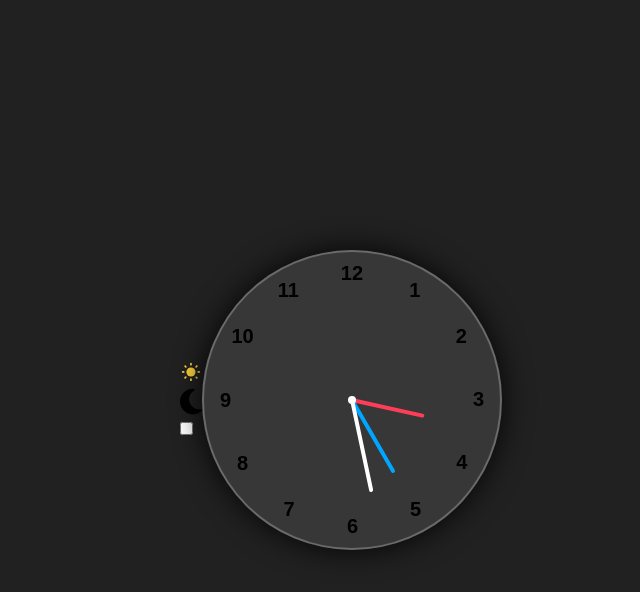
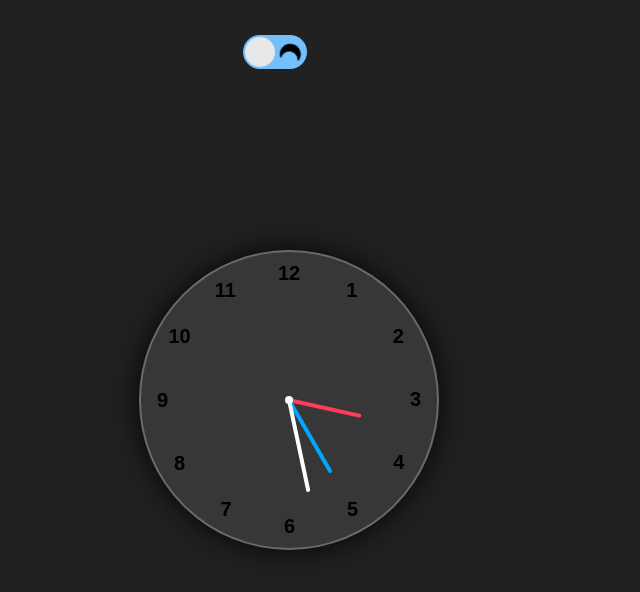
Before and after one commit to vishnu1100/JavaScript-Fun-projects, a plain HTML site: page Analog Clock/index.html in a window 1280 px wide. Shown: the whole page, without its empty margins (299-939 px from the left). Drawn offline with Linux system fonts and the light colour scheme.

Commit message:
Update style.css

```diff
--- a/Analog Clock/style.css
+++ b/Analog Clock/style.css
@@ -66,3 +66,118 @@ body{
     height: var(--h);
     border-radius: 8px;
 }
+
+
+.switch {
+    font-size: 17px;
+    position: relative;
+    display: inline-block;
+    width: 64px;
+    height: 34px;
+  }
+
+  .switch input {
+    opacity: 0;
+    width: 0;
+    height: 0;
+  }
+
+  .slider {
+    position: absolute;
+    cursor: pointer;
+    top: 0;
+    left: 0;
+    right: 0;
+    bottom: 0;
+    background-color: #73C0FC;
+    transition: .4s;
+    border-radius: 30px;
+  }
+
+  .slider:before {
+    position: absolute;
+    content: "";
+    height: 30px;
+    width: 30px;
+    border-radius: 20px;
+    left: 2px;
+    bottom: 2px;
+    z-index: 2;
+    background-color: #e8e8e8;
+    transition: .4s;
+  }
+
+  .sun svg {
+    position: absolute;
+    top: 6px;
+    left: 36px;
+    z-index: 1;
+    width: 24px;
+    height: 24px;
+  }
+
+  .moon svg {
+    fill: #73C0FC;
+    position: absolute;
+    top: 5px;
+    left: 5px;
+    z-index: 1;
+    width: 24px;
+    height: 24px;
+  }
+
+  /* .switch:hover */.sun svg {
+    animation: rotate 15s linear infinite;
+  }
+
+  @keyframes rotate {
+
+    0% {
+      transform: rotate(0);
+    }
+
+    100% {
+      transform: rotate(360deg);
+    }
+  }
+
+  /* .switch:hover */.moon svg {
+    animation: tilt 5s linear infinite;
+  }
+
+  @keyframes tilt {
+
+    0% {
+      transform: rotate(0deg);
+    }
+
+    25% {
+      transform: rotate(-10deg);
+    }
+
+    75% {
+      transform: rotate(10deg);
+    }
+
+    100% {
+      transform: rotate(0deg);
+    }
+  }
+
+  .input:checked + .slider {
+    background-color: #183153;
+  }
+
+  .input:focus + .slider {
+    box-shadow: 0 0 1px #183153;
+  }
+
+  .input:checked + .slider:before {
+    transform: translateX(30px);
+  }
+
+  #mode{
+    margin-top: -696px;
+    margin-right: -168px;
+
+  }
```
